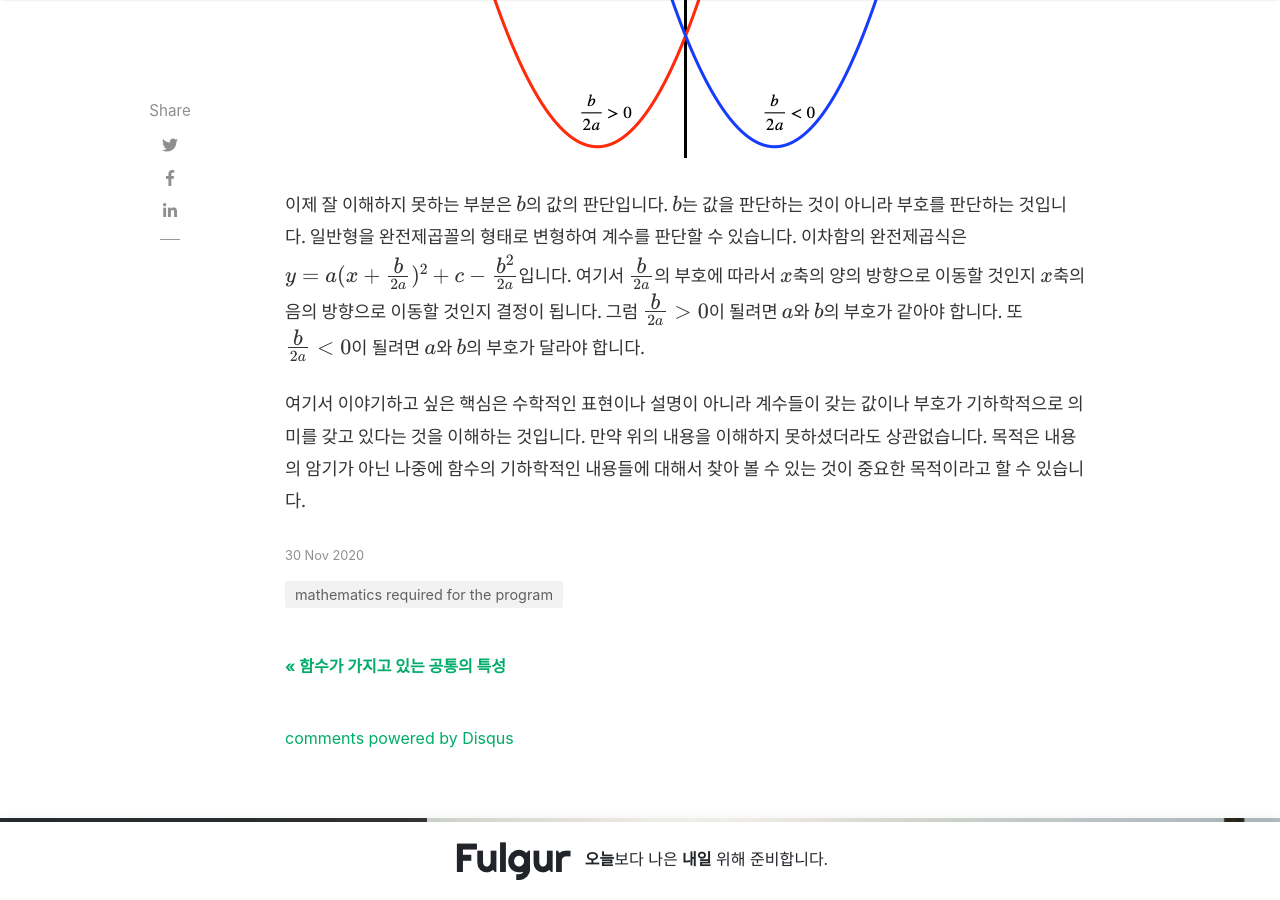
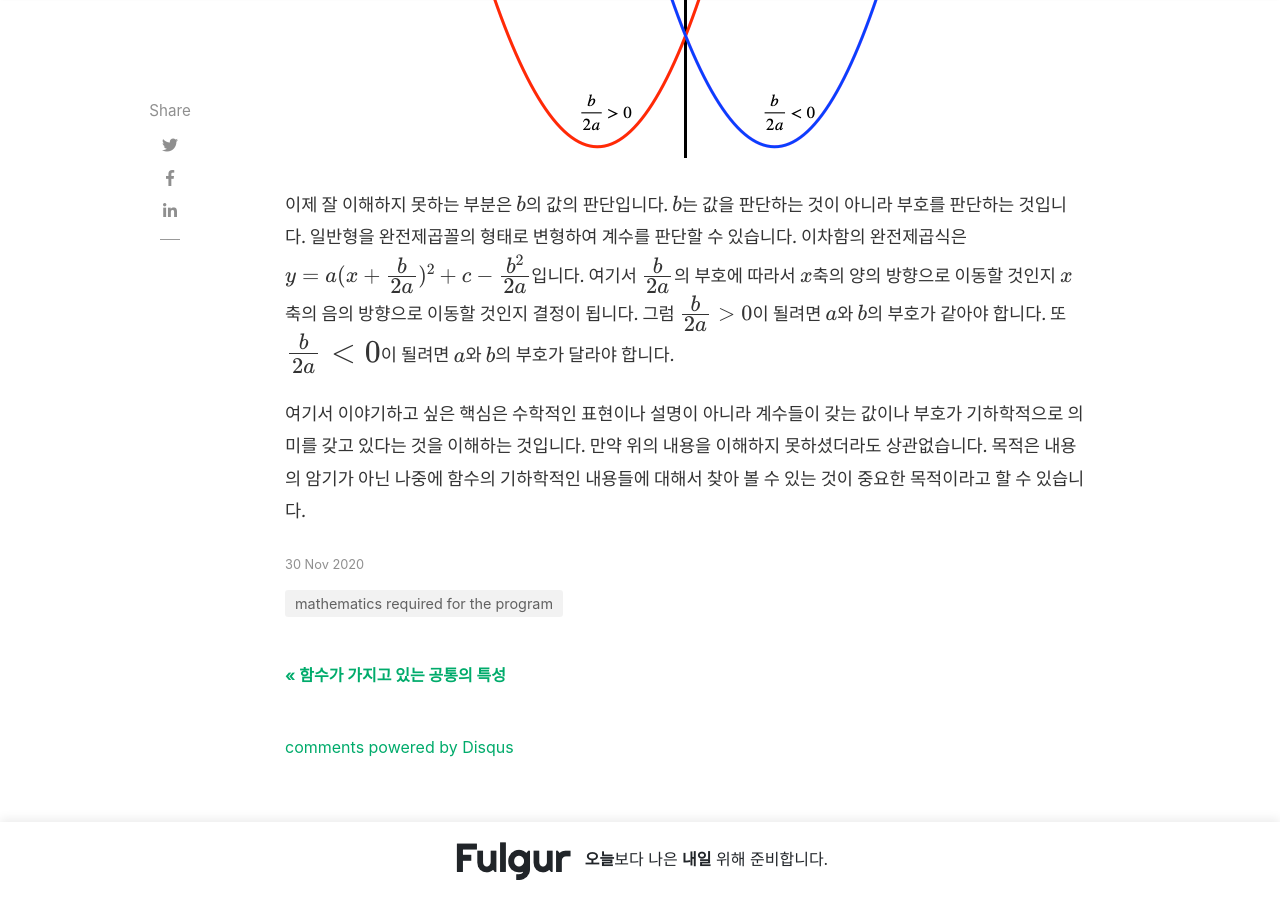
Before and after one commit to kerow1004/kerow1004.github.io, a Jekyll site: the page built from _posts/2020-11-30-math-blog-10.md, in a window 1280 px wide and 900 px high, scrolled down 4632 px. Built offline with Jekyll 4.4.1, drawn with Linux system fonts in a browser that asks for light colours; nearby versions of some CDN libraries; formulas are drawn with MathJax 3; comment, search, counter and statistics services are not loaded.

Commit message:
blog edit

```diff
--- a/_posts/2020-11-30-math-blog-10.md
+++ b/_posts/2020-11-30-math-blog-10.md
@@ -65,8 +65,8 @@
 {: .text-center }
 
 이제 잘 이해하지 못하는 부분은 $b$의 값의 판단입니다. $b$는 값을 판단하는 것이 아니라 부호를 판단하는 것입니다. 일반형을 완전제곱꼴의 형태로 변형하여 계수를 판단할 수 있습니다.
-이차함의 완전제곱식은 $y=a(x+{\Large b \over 2a})^2+c-{\Large b^2 \over 2a}$입니다. 여기서 ${\Large b \over 2a}$의 부호에 따라서 $x$축의 양의 방향으로 이동할 것인지 $x$축의 음의 방향으로 이동할 것인지 결정이 됩니다.
-그럼  ${\Large b \over 2a}>0$이 될려면 $a$와 $b$의 부호가 같아야 합니다. 또  ${\Large b \over 2a}<0$이 될려면 $a$와 $b$의 부호가 달라야 합니다.
+이차함의 완전제곱식은 $y=a(x+{\Large b \over \Large 2a})^2+c-{\Large b^2 \over \Large 2a}$입니다. 여기서 ${\Large b \over \Large 2a}$의 부호에 따라서 $x$축의 양의 방향으로 이동할 것인지 $x$축의 음의 방향으로 이동할 것인지 결정이 됩니다.
+그럼  ${\Large b \over \Large 2a}>0$이 될려면 $a$와 $b$의 부호가 같아야 합니다. 또  $\Large {b \over 2a}<0$이 될려면 $a$와 $b$의 부호가 달라야 합니다.
 
 여기서 이야기하고 싶은 핵심은 수학적인 표현이나 설명이 아니라 계수들이 갖는 값이나 부호가 기하학적으로 의미를 갖고 있다는 것을 이해하는 것입니다.
 만약 위의 내용을 이해하지 못하셨더라도 상관없습니다. 목적은 내용의 암기가 아닌 나중에 함수의 기하학적인 내용들에 대해서 찾아 볼 수 있는 것이 중요한 목적이라고 할 수 있습니다.
```
